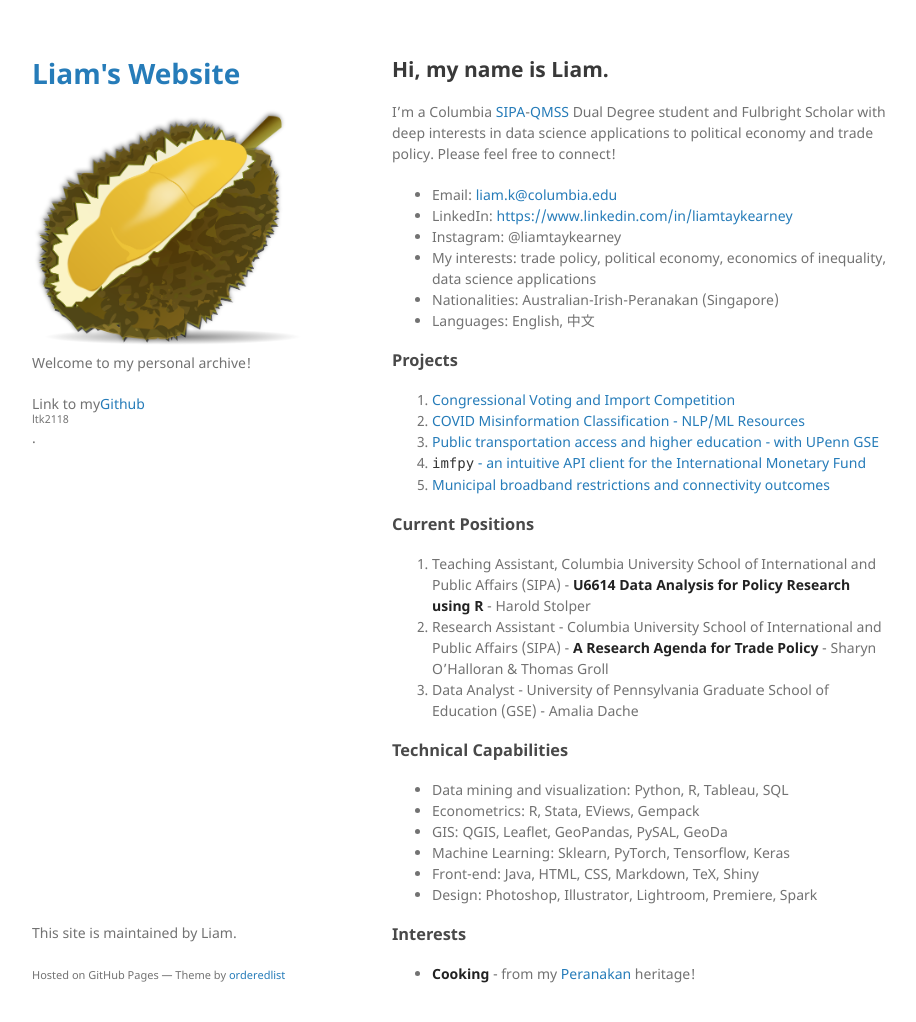
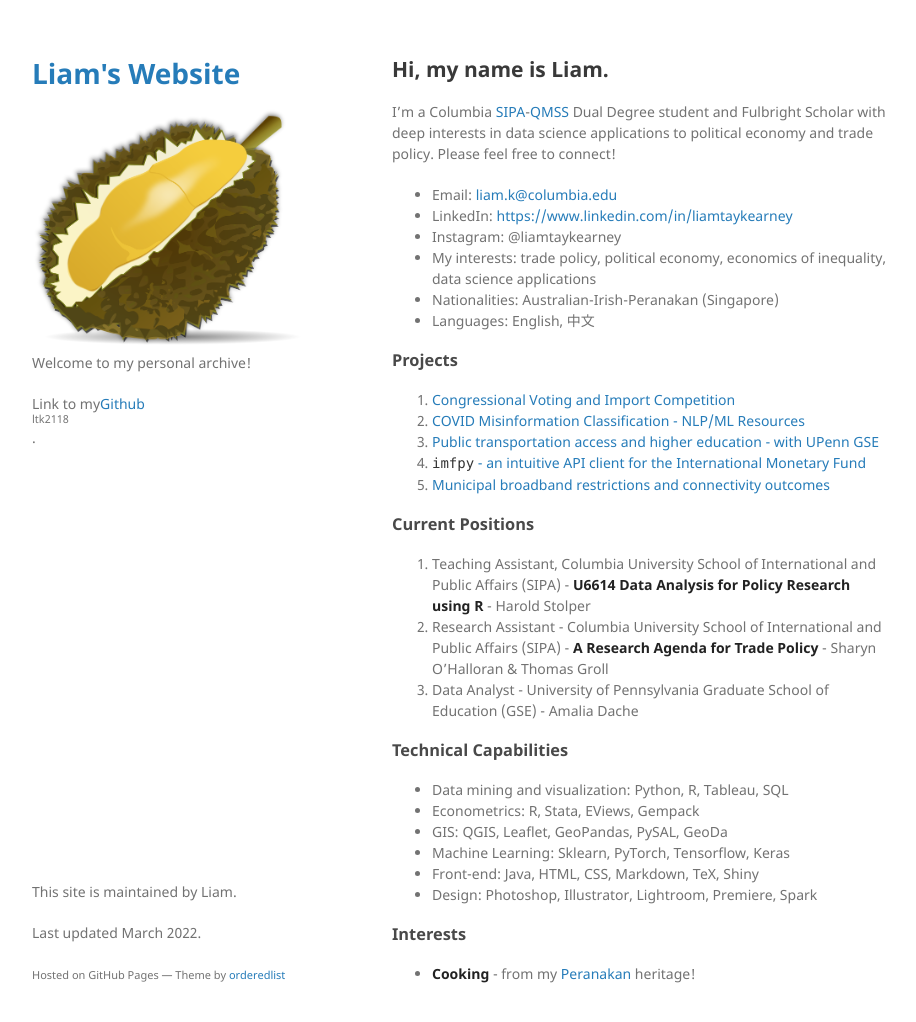
Before and after one commit to ltk2118/home, a Jekyll site: the page built from index.md, in a window 1280 px wide and 1054 px high. Shown: the top 1022 px of the window, without its empty margins (178-1094 px from the left). Built offline with Jekyll 4.4.1, drawn with Linux system fonts in a browser that asks for light colours; our own code applies the rules of GitHub Pages for plain Markdown files.

Commit message:
add last updated

```diff
--- a/_layouts/default.html
+++ b/_layouts/default.html
@@ -43,6 +43,7 @@
       <footer>
         {% if site.github.is_project_page %}
         <p>This site is maintained by Liam.</p>
+        <p>Last updated March 2022.</p>
         {% endif %}
         <p><small>Hosted on GitHub Pages &mdash; Theme by <a href="https://github.com/orderedlist">orderedlist</a></small></p>
       </footer>
```
